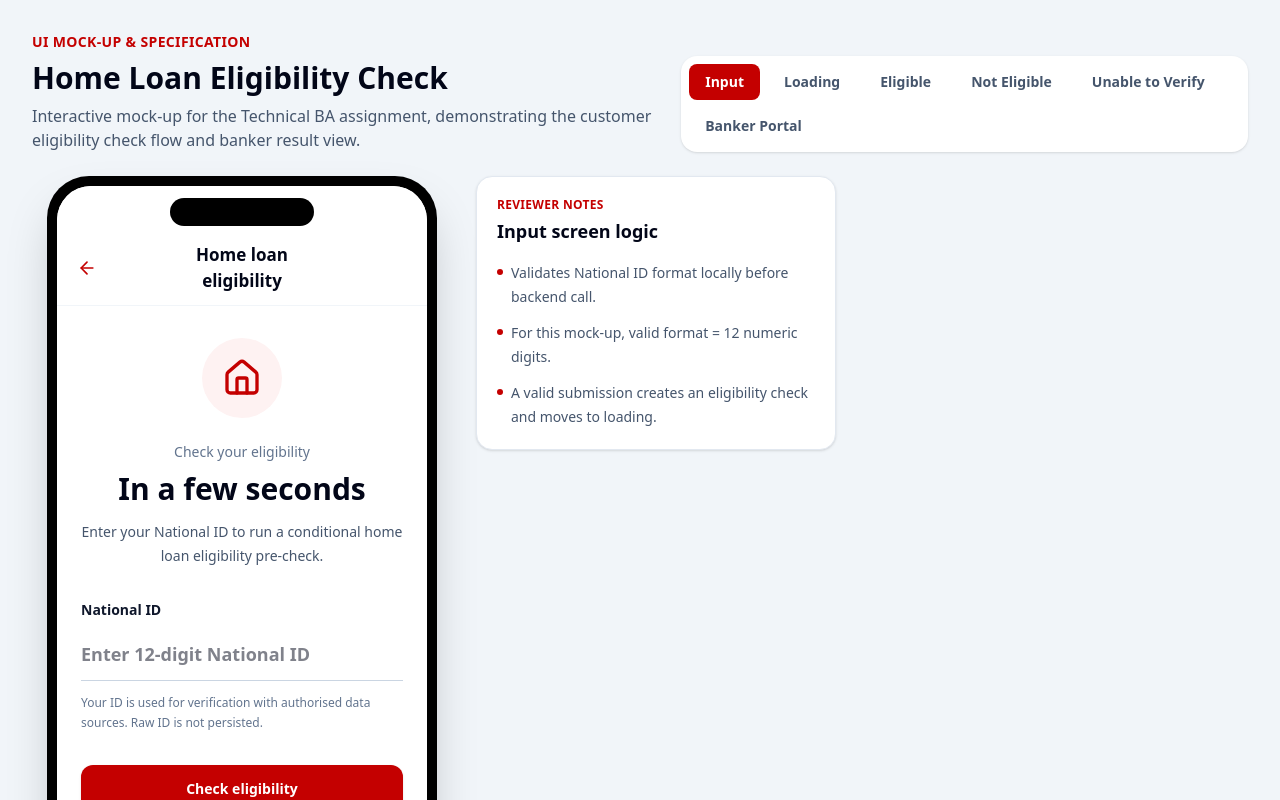
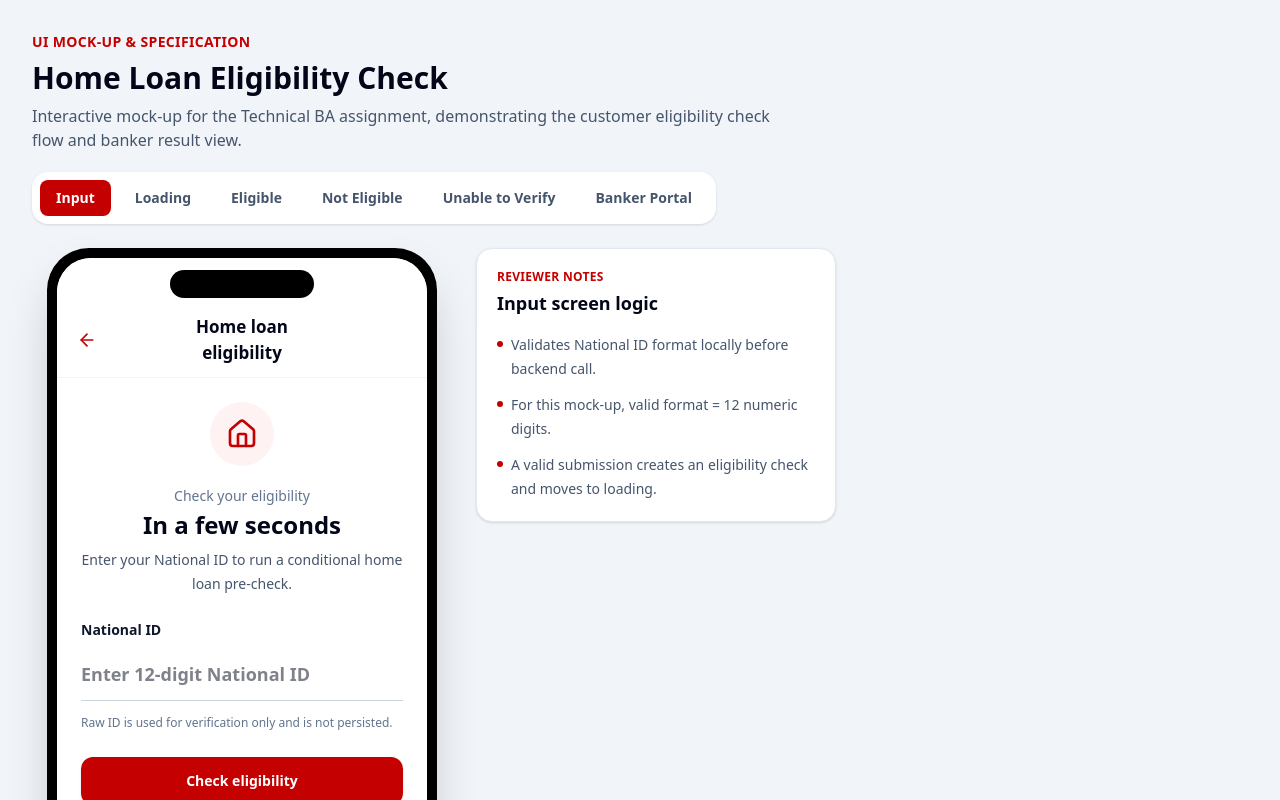
Before and after one commit to hoangphuc1999tg/nab-eligibility-ui, a React (Vite) app: page / in a window 1280 px wide. Shown: the top 800 px of the page. Built offline with nearby package versions, Linux system fonts and the light colour scheme.

Commit message:
Update App.jsx

```diff
--- a/src/App.jsx
+++ b/src/App.jsx
@@ -82,14 +82,20 @@ function SecondaryButton({ children }) {
 function ReviewerNotes({ title, items }) {
   return (
     <aside className="w-full rounded-2xl border border-slate-200 bg-white p-5 shadow-sm">
-      <p className="text-xs font-bold uppercase tracking-wide" style={{ color: NAB_RED }}>
+      <p
+        className="text-xs font-bold uppercase tracking-wide"
+        style={{ color: NAB_RED }}
+      >
         Reviewer notes
       </p>
       <h3 className="mt-1 text-lg font-bold text-slate-950">{title}</h3>
       <ul className="mt-4 space-y-3 text-sm leading-6 text-slate-600">
         {items.map((item) => (
           <li key={item} className="flex gap-2">
-            <span className="mt-2 h-1.5 w-1.5 shrink-0 rounded-full" style={{ backgroundColor: NAB_RED }} />
+            <span
+              className="mt-2 h-1.5 w-1.5 shrink-0 rounded-full"
+              style={{ backgroundColor: NAB_RED }}
+            />
             <span>{item}</span>
           </li>
         ))}
@@ -116,29 +122,30 @@ function NationalIdScreen({ nationalId, setNationalId, error, onCheck }) {
     <IPhoneMockup>
       <MobileTopBar title="Home loan eligibility" />
 
-      <div className="px-6 pt-8">
+      <div className="px-6 pt-6">
         <div className="text-center">
-          <div className="mx-auto flex h-20 w-20 items-center justify-center rounded-full bg-red-50">
-            <Home className="h-10 w-10" style={{ color: NAB_RED }} />
+          <div className="mx-auto flex h-16 w-16 items-center justify-center rounded-full bg-red-50">
+            <Home className="h-8 w-8" style={{ color: NAB_RED }} />
           </div>
 
-          <p className="mt-6 text-sm text-slate-500">Check your eligibility</p>
-          <h2 className="mt-2 text-3xl font-bold leading-tight text-slate-950">
+          <p className="mt-5 text-sm text-slate-500">Check your eligibility</p>
+          <h2 className="mt-1 text-2xl font-bold leading-tight text-slate-950">
             In a few seconds
           </h2>
-          <p className="mt-3 text-sm leading-6 text-slate-600">
-            Enter your National ID to run a conditional home loan eligibility
-            pre-check.
+          <p className="mt-2 text-sm leading-6 text-slate-600">
+            Enter your National ID to run a conditional home loan pre-check.
           </p>
         </div>
 
-        <div className="mt-8">
+        <div className="mt-6">
           <label className="block text-sm font-bold text-slate-900">
             National ID
           </label>
           <input
             value={nationalId}
-            onChange={(event) => setNationalId(event.target.value.replace(/\D/g, "").slice(0, 12))}
+            onChange={(event) =>
+              setNationalId(event.target.value.replace(/\D/g, "").slice(0, 12))
+            }
             className={`mt-2 w-full border-b bg-white px-0 py-3 text-lg font-semibold text-slate-950 outline-none focus:border-red-700 ${
               error ? "border-red-600" : "border-slate-300"
             }`}
@@ -151,21 +158,19 @@ function NationalIdScreen({ nationalId, setNationalId, error, onCheck }) {
             </p>
           ) : (
             <p className="mt-3 text-xs leading-5 text-slate-500">
-              Your ID is used for verification with authorised data sources. Raw
-              ID is not persisted.
+              Raw ID is used for verification only and is not persisted.
             </p>
           )}
         </div>
 
-        <div className="mt-8">
+        <div className="mt-6">
           <PrimaryButton onClick={onCheck}>Check eligibility</PrimaryButton>
         </div>
 
-        <div className="mt-8 divide-y divide-slate-100 border-t border-b border-slate-100">
+        <div className="mt-6 divide-y divide-slate-100 border-t border-b border-slate-100">
           {[
             ["What we check", "Age, address, criminal record and credit score"],
             ["Expected time", "Usually under 3 seconds"],
-            ["Need help?", "Contact a banker"],
           ].map(([title, sub]) => (
             <div key={title} className="flex items-center justify-between py-4">
               <div>
@@ -402,7 +407,9 @@ function BankerPortal() {
           </div>
 
           <div className="rounded-2xl border border-slate-100 bg-white p-5 shadow-sm">
-            <h3 className="font-bold text-slate-950">External System Status</h3>
+            <h3 className="font-bold text-slate-950">
+              External System Status
+            </h3>
             <div className="mt-4 overflow-hidden border-t border-slate-100">
               <table className="w-full text-left text-sm">
                 <thead className="text-xs uppercase text-slate-500">
@@ -533,8 +540,7 @@ export default function NABHomeLendingMockup() {
   return (
     <div className="min-h-screen bg-slate-100 p-4 md:p-8">
       <div className="mx-auto max-w-7xl">
-        <div className="mb-6 flex flex-col justify-between gap-4 md:flex-row md:items-end">
-          <div>
+        <div className="mb-6">
           <p
             className="text-sm font-bold uppercase tracking-wide"
             style={{ color: NAB_RED }}
@@ -548,9 +554,8 @@ export default function NABHomeLendingMockup() {
             Interactive mock-up for the Technical BA assignment, demonstrating
             the customer eligibility check flow and banker result view.
           </p>
-          </div>
 
-          <div className="flex flex-wrap gap-2 rounded-2xl bg-white p-2 shadow-sm">
+          <div className="mt-5 flex w-fit max-w-full flex-wrap gap-2 rounded-2xl bg-white p-2 shadow-sm">
             {screens.map(([key, label]) => (
               <button
                 key={key}
```
Lines whose indentation alone changed are shown as unchanged.
